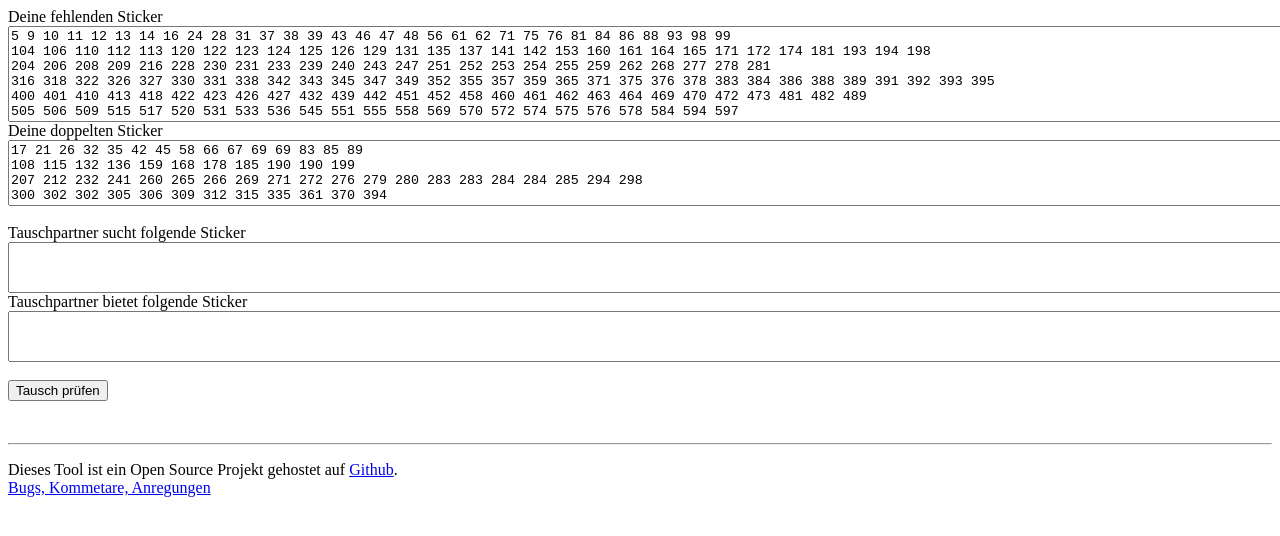
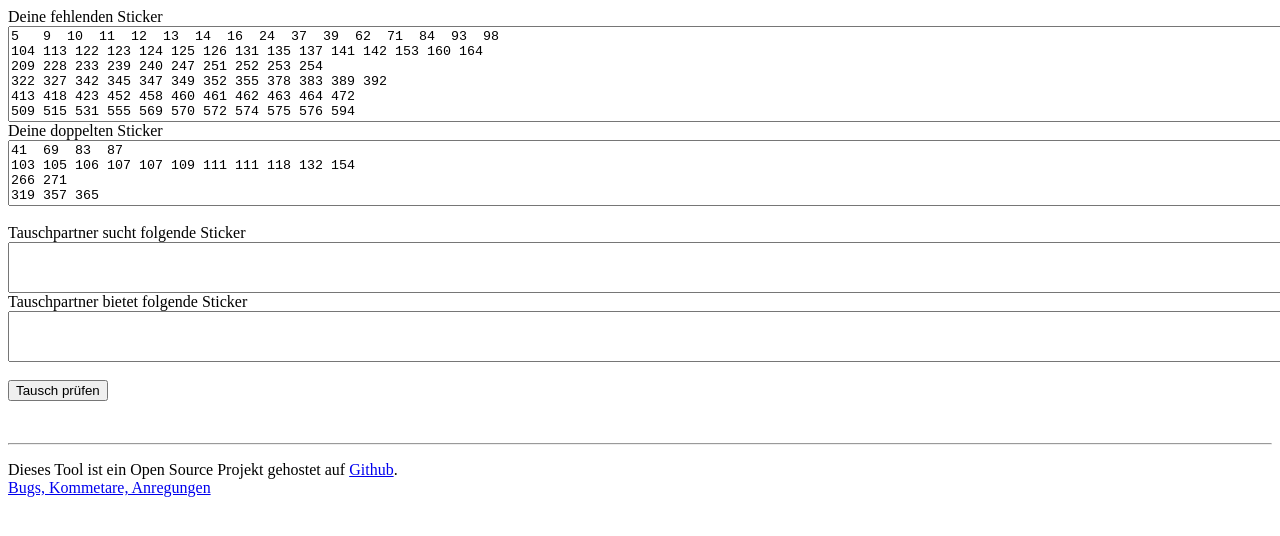
Before and after one commit to Svenaldo/trading-card-intersection, a plain HTML site: page index.html in a window 1280 px wide. Shown: the top 536 px of the page. Drawn offline with Linux system fonts and the light colour scheme.

Commit message:
Update index.html
Listen aktualisiert

```diff
--- a/index.html
+++ b/index.html
@@ -31,24 +31,24 @@
 <form name="trade">
 Deine fehlenden Sticker<span id="count_my_missing"></span><br>
 <textarea name="my_missing" rows="6" cols="180">
-5 9 10 11 12 13 14 16 24 28 31 37 38 39 43 46 47 48 56 61 62 71 75 76 81 84 86 88 93 98 99
-104 106 110 112 113 120 122 123 124 125 126 129 131 135 137 141 142 153 160 161 164 165 171 172 174 181 193 194 198
-204 206 208 209 216 228 230 231 233 239 240 243 247 251 252 253 254 255 259 262 268 277 278 281
-316 318 322 326 327 330 331 338 342 343 345 347 349 352 355 357 359 365 371 375 376 378 383 384 386 388 389 391 392 393 395
-400 401 410 413 418 422 423 426 427 432 439 442 451 452 458 460 461 462 463 464 469 470 472 473 481 482 489
-505 506 509 515 517 520 531 533 536 545 551 555 558 569 570 572 574 575 576 578 584 594 597
-601 604 605 607 608 610 611 613 623 625 629 630 632 633 634 636 638 642 643 646 650 651 661 663 664 665 668 669 677
+5   9  10  11  12  13  14  16  24  37  39  62  71  84  93  98
+104 113 122 123 124 125 126 131 135 137 141 142 153 160 164
+209 228 233 239 240 247 251 252 253 254
+322 327 342 345 347 349 352 355 378 383 389 392
+413 418 423 452 458 460 461 462 463 464 472
+509 515 531 555 569 570 572 574 575 576 594
+601 604 607 623 630 636 642 663 664 677
 </textarea>
 <br>
 Deine doppelten Sticker<span id="count_my_double"></span><br>
 <textarea name="my_double" rows="4" cols="180">
-17 21 26 32 35 42 45 58 66 67 69 69 83 85 89
-108 115 132 136 159 168 178 185 190 190 199
-207 212 232 241 260 265 266 269 271 272 276 279 280 283 283 284 284 285 294 298
-300 302 302 305 306 309 312 315 335 361 370 394
-406 411 425 441 444 448 449 456 467 467 475 477 483 484 485 485 491 494 497
-502 502 507 507 507 516 526 534 534 547 548 549 549 549 549 550 552 559 560 560 560 563 564 568 568 589 591 595 596
-602 609 609 609 619 620 628
+41  69  83  87
+103 105 106 107 107 109 111 111 118 132 154
+266 271
+319 357 365
+467 485 494
+548 549 550 554 566 568 596
+609 609 615 627 653
 </textarea>
 <br><br>
 Tauschpartner sucht folgende Sticker<span id="count_your_missing"></span><br>
```
